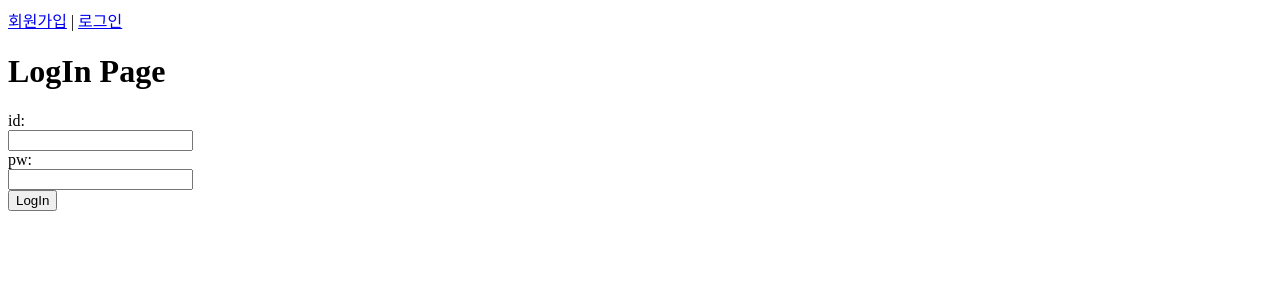
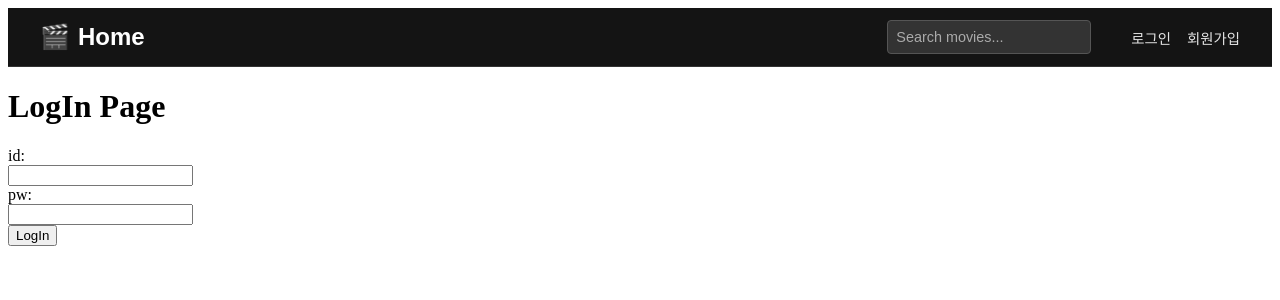
Before and after one commit to yizyeo/final-pjt, a Vue app in the folder frontend/: page /login in a window 1280 px wide. Shown: the top 300 px of the page. Built offline with nearby package versions, Linux system fonts and the light colour scheme.

Commit message:
feat:nav bar에 로그인 회원가입 기능 추가 (#15)

```diff
--- a/frontend/src/App.vue
+++ b/frontend/src/App.vue
@@ -1,29 +1,15 @@
 <template>
-  <div>
-    <nav>
-      <template v-if="!accountStore.isLogin">
-        <RouterLink :to="{ name: 'SignUpView' }">회원가입</RouterLink> |
-        <RouterLink :to="{ name: 'LogInView' }">로그인</RouterLink>
-      </template>
+  <div id="app">
+    <NavBar />
+    <main>
+      <RouterView />
+    </main>
+  </div>
 
-      <template v-else>
-        <RouterLink :to="{ name: 'HomeView' }">홈</RouterLink> |
-        <a href="#" @click.prevent="logOut">로그아웃</a>
-      </template>
-    </nav>
-
-  </div>
-  <RouterView />
 </template>
 
 <script setup>
-  import { RouterView, RouterLink } from 'vue-router'
-  import { useAccountStore } from '@/stores/accounts'
-
-  const accountStore = useAccountStore()
-  const logOut = function () {
-    accountStore.logOut()
-  }
+import NavBar from './components/NavBar.vue'
 
 </script>
 
--- /dev/null
+++ b/frontend/src/components/NavBar.vue
@@ -0,0 +1,156 @@
+<template>
+  <nav class="navbar">
+    <div class="navbar-left">
+      <a href="#" @click.prevent="goToHome" class="navbar-brand">
+        <span class="icon">🎬</span>
+        <span class="text">Home</span>
+      </a>
+    </div>
+    <div class="navbar-right">
+      <div class="search-bar">
+        <input type="text" placeholder="Search movies..." />
+      </div>
+      <div v-if="accountStore.isLogin" class="user-info">
+        <span>환영합니다, {{ accountStore.username }}님!</span>
+          <div class="dropdown">
+            <button @click="toggleDropdown" class="dropdown-toggle">▼</button>
+            <ul v-show="dropdownOpen" class="dropdown-menu">
+              <!-- 연결 링크 바꿔야 함, 일단 홈으로 연결-->
+              <li><RouterLink :to="{ name: 'HomeView' }">마이페이지</RouterLink></li>
+              <li><a href="#" @click.prevent="logOut">로그아웃</a></li>
+            </ul>
+          </div>
+      </div>
+      <div v-else class="auth-links">
+        <RouterLink :to="{ name: 'LogInView' }">로그인</RouterLink>
+        <RouterLink :to="{ name: 'SignUpView' }">회원가입</RouterLink>
+      </div>
+
+    </div>
+  </nav>
+</template>
+
+<script setup>
+import { ref } from 'vue';
+
+import { RouterView, RouterLink } from 'vue-router'
+import { useAccountStore } from '@/stores/accounts'
+
+const accountStore = useAccountStore()
+const logOut = function () {
+  accountStore.logOut()
+}
+
+const dropdownOpen = ref(false);
+const toggleDropdown = () => {
+  dropdownOpen.value = !dropdownOpen.value;
+}
+
+const goToHome = () => {
+  router.push({ name: 'HomeView' })
+}
+
+</script>
+
+<style scoped>
+.navbar {
+  display: flex;
+  justify-content: space-between;
+  align-items: center;
+  padding: 0.75rem 2rem;
+  background-color: #141414;
+  color: white;
+  font-family: Arial, sans-serif;
+  border-bottom: 1px solid #333;
+}
+
+.navbar-brand {
+  display: flex;
+  align-items: center;
+  text-decoration: none;
+  color: white;
+  font-size: 1.5rem;
+  font-weight: bold;
+}
+
+.navbar-brand .icon {
+  margin-right: 0.5rem;
+}
+
+.navbar-right {
+  display: flex;
+  align-items: center;
+  gap: 1.5rem;
+}
+
+.search-bar input {
+  padding: 0.5rem;
+  border-radius: 4px;
+  border: 1px solid #555;
+  background-color: #333;
+  color: white;
+  font-size: 0.9rem;
+}
+
+.search-bar input::placeholder {
+  color: #aaa;
+}
+
+.auth-links a, .user-info span {
+  color: #e5e5e5;
+  text-decoration: none;
+  margin-left: 1rem;
+  font-size: 0.9rem;
+}
+
+.auth-links a:hover {
+  color: white;
+}
+
+.user-info {
+  display: flex;
+  align-items: center;
+}
+
+.dropdown {
+  position: relative;
+  display: inline-block;
+  margin-left: 0.75rem;
+}
+
+.dropdown-toggle {
+  background: none;
+  border: none;
+  color: white;
+  cursor: pointer;
+  font-size: 0.8rem;
+}
+
+.dropdown-menu {
+  position: absolute;
+  right: 0;
+  top: 150%;
+  background-color: #222;
+  border: 1px solid #444;
+  list-style: none;
+  padding: 0.5rem 0;
+  margin: 0;
+  border-radius: 4px;
+  width: 160px;
+  z-index: 1000;
+  box-shadow: 0 4px 15px rgba(0,0,0,0.5);
+}
+
+.dropdown-menu li a {
+  display: block;
+  padding: 0.75rem 1rem;
+  color: #e5e5e5;
+  text-decoration: none;
+  font-size: 0.9rem;
+}
+
+.dropdown-menu li a:hover {
+  background-color: #333;
+  color: white;
+}
+</style>
--- a/frontend/src/stores/accounts.js
+++ b/frontend/src/stores/accounts.js
@@ -32,7 +32,7 @@ export const useAccountStore = defineStore('account', () => {
       .catch(err => {
         // 400 에러 시 서버가 보내준 상세 메시지 출력
         if (err.response && err.response.status === 400) {
-          console.table(err.response.data) // 에러 원인을 표 형태로 깔끔하게 보여줍니다.
+          console.table(err.response.data)
           alert('회원가입 실패: ' + JSON.stringify(err.response.data))
         }
       })
```
